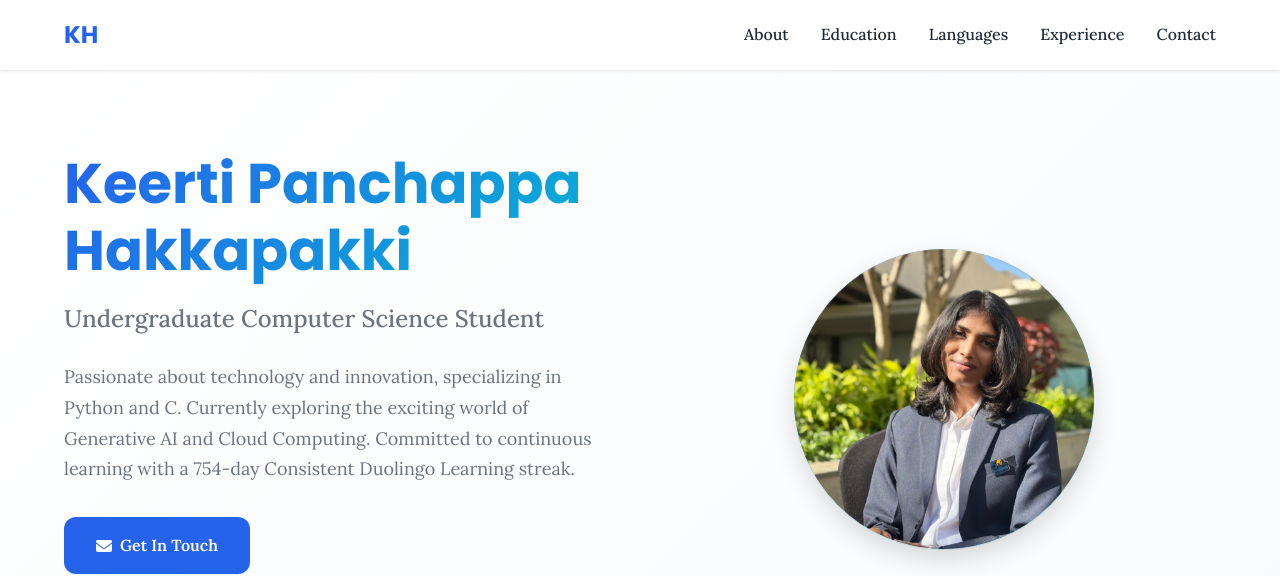
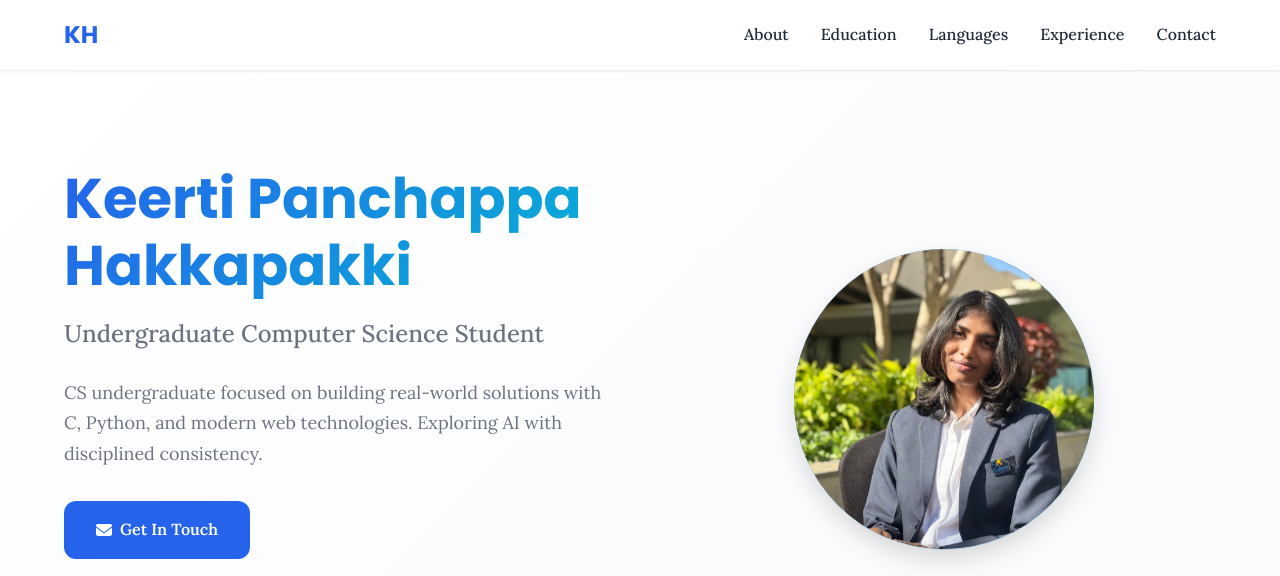
Before and after one commit to soul182005/keerti.github.io, a plain HTML site: page index.html in a window 1280 px wide. Shown: the top 576 px of the page. Drawn offline with Linux system fonts and the light colour scheme.

Commit message:
Revise hero description in index.html
Updated hero description to focus on real-world solutions and AI exploration.

```diff
--- a/index.html
+++ b/index.html
@@ -97,9 +97,8 @@
                 <h1 class="hero-title">Keerti Panchappa Hakkapakki</h1>
                 <p class="hero-subtitle">Undergraduate Computer Science Student</p>
                 <p class="hero-description">
-                    Passionate about technology and innovation, specializing in Python and C.
-                    Currently exploring the exciting world of Generative AI and Cloud Computing.
-                    Committed to continuous learning with a 754-day Consistent Duolingo Learning streak.
+                    CS undergraduate focused on building real-world solutions with C, Python,  and modern web technologies.
+                    Exploring AI with disciplined consistency.
                 </p>
                 <div class="hero-buttons">
                     <a href="#contact" class="btn btn-primary">
```
